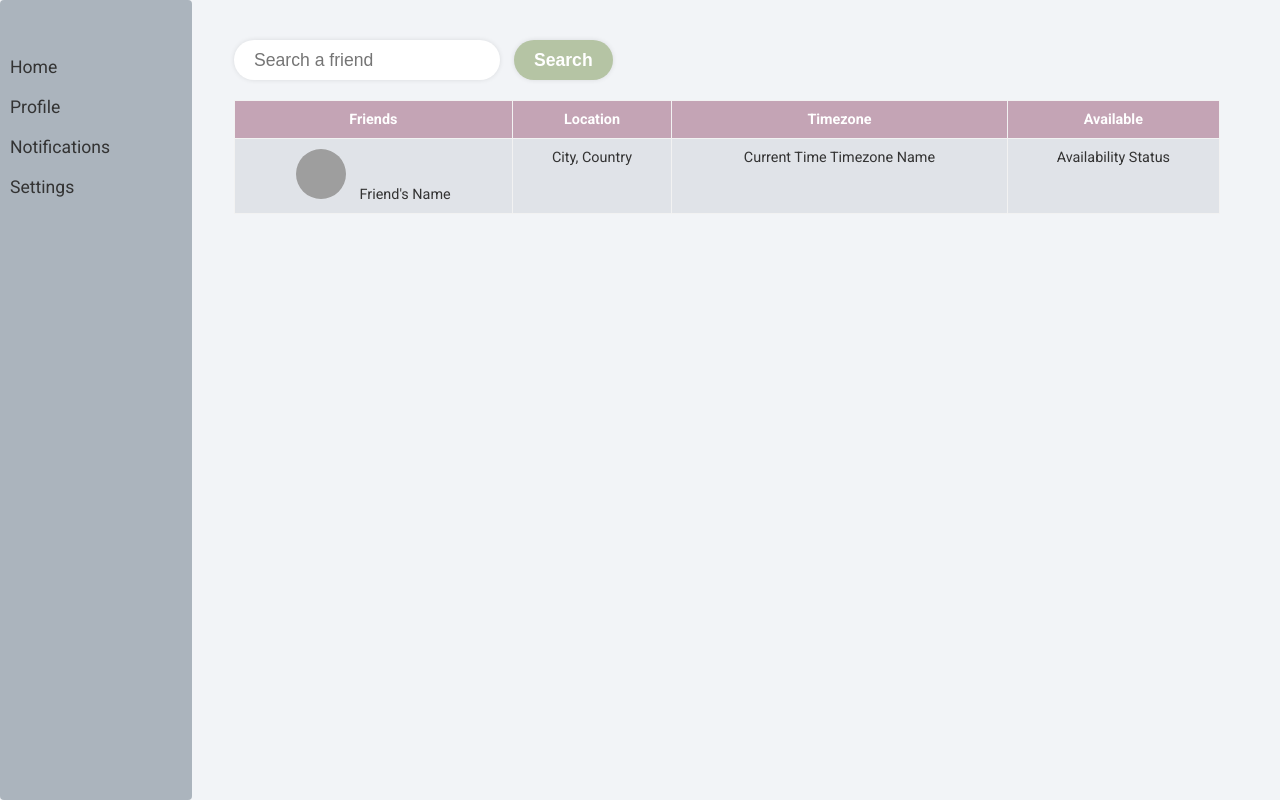
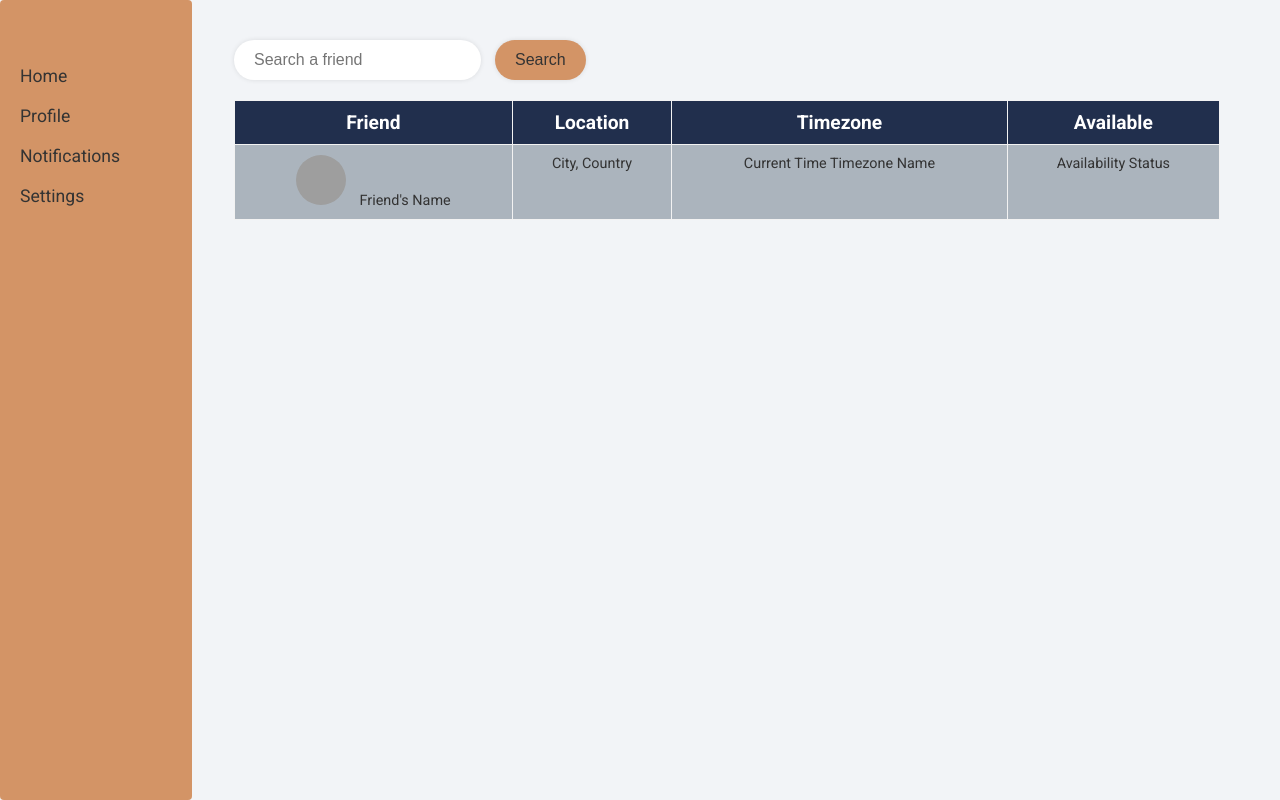
Before and after one commit to minerva-university/time-zone-tracker, a Flask app: page / in a window 1280 px wide. Run offline with Flask 2, Linux system fonts and the light colour scheme; grey boxes are pictures that could not be loaded.

Commit message:
Formatted text fonts, the color palette, spacing and added a next day button to overlaps

```diff
--- a/web/static/css/home_style.css
+++ b/web/static/css/home_style.css
@@ -23,8 +23,8 @@
   /* Left Column */
   .left-column {
     width: 15%;
-    background-color: #abb4bd;
-    padding: 10px;
+    background-color: #D39466;
+    padding: 20px;
     border-radius: 4px;
     position: fixed;
     top: 0;
@@ -76,7 +76,7 @@
     border: none;
     border-radius: 20px;
     padding: 0 20px;
-    font-size: 1.1em;
+    font-size: 1em;
     box-shadow: 0 0 5px rgba(0, 0, 0, 0.1);
   }
 
@@ -91,17 +91,17 @@
     border: none;
     border-radius: 20px;
     margin-left: 10px;
-    font-size: 1.1em;
-    font-weight: bold;
-    color: #ffffff;
-    background-color: #b5c4a4;
+    font-size: 1em;
+    font-weight: normal;
+    color: #333;
+    background-color: #D39466;
     cursor: pointer;
     transition: all 0.2s ease-in-out;
     box-shadow: 0 0 5px rgba(0, 0, 0, 0.1);
   }
 
   .search-button:hover {
-    background-color: #c4d0b7;
+    background-color: #abb4bd;
   }
 
   table {
@@ -113,12 +113,15 @@
   table th {
     text-align: center;
     padding: 12px 8px;
-    background-color: #c4a4b5;
+    background-color: #212F4D;
+    font-size: 1.2em;
   }
 
   table td {
     padding: 20px 8px;
     vertical-align: top;
+    font-size: 0.9em;
+    background-color: #abb4bd;
   }
 
   table tr:nth-child(even) {
@@ -139,12 +142,12 @@
   table {
     width: 100%;
     border-collapse: collapse;
-    font-size: 0.9em;
+    font-size: 1em;
     text-align: center;
   }
 
   table thead {
-    background-color: #c4a4b5;
+    background-color: #D39466;
     color: #ffffff;
   }
 
--- a/web/templates/home.html
+++ b/web/templates/home.html
@@ -39,7 +39,7 @@
           <table>
             <thead>
               <tr>
-                <th>Friends</th>
+                <th>Friend</th>
                 <th>Location</th>
                 <th>Timezone</th>
                 <th>Available</th>
```
Also changed, not shown: web/static/css/main.css (+28 -2 lines), web/templates/overlaps.html (+7 -0 lines).
